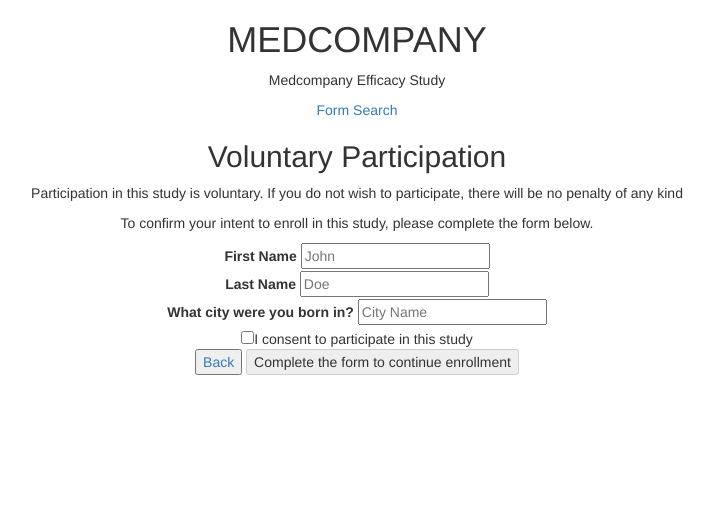
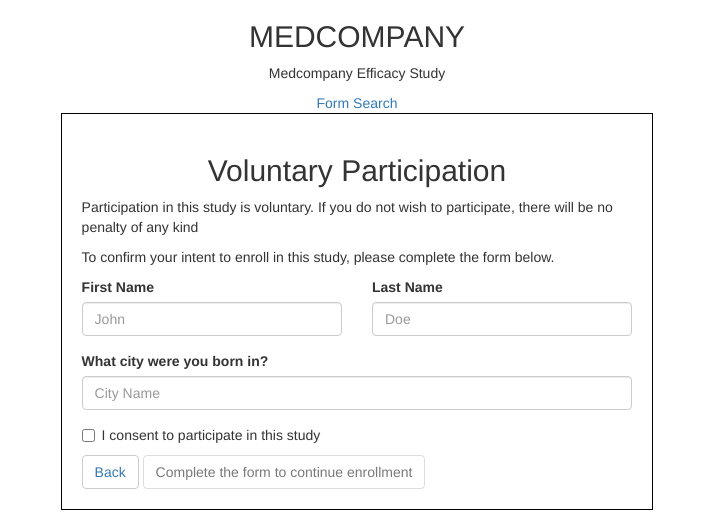
Before and after one commit to chenyu-ed-lee/takeHomeTest, a website: page client/index.html at #/search in a window 1280 px wide. Shown: the whole page, without its empty margins (283-997 px from the left). Drawn offline with nearby package versions, Linux system fonts and the light colour scheme; some packages are replaced by stand-ins of ours.

Commit message:
styling in progress

```diff
--- a/client/index.html
+++ b/client/index.html
@@ -10,15 +10,19 @@
 	<script src="//ajax.googleapis.com/ajax/libs/angularjs/1.3.5/angular-route.min.js"></script>
 	<script src="main.js"></script>
 	<script type="text/javascript" src="./controllers/controller.js"></script>
+	<link rel="stylesheet" type="text/css" href="./stylesheets/custom.css">
 </head>
 <body>
-	<div class="container text-center">
-		<h1>MEDCOMPANY</h1>
-		<p>Medcompany Efficacy Study</p>
-		<a href="/">Form</a>
-		<a href="#/search">Search</a>
-		<div ng-view=""></div>
+	<div class="container">
+		<div class="text-center">
+			<h2>MEDCOMPANY</h2>
+			<p>Medcompany Efficacy Study</p>
+			<a href="/">Form</a>
+			<a href="#/search">Search</a>
+		</div>
+		<div id="box">
+			<div ng-view=""></div>
+		</div>
 	</div>
-
 </body>
 </html>
--- a/client/partials/form.html
+++ b/client/partials/form.html
@@ -1,5 +1,5 @@
 <div ng-controller="appController">
-	<h2>Voluntary Participation</h2>
+	<h2 class="text-center">Voluntary Participation</h2>
 	<p>
 		Participation in this study is voluntary. If you do not wish to participate, there will be no penalty of any kind
 	</p>
@@ -7,20 +7,28 @@
 		To confirm your intent to enroll in this study, please complete the form below.
 	</p>
 	<form name="form">
-		<label>First Name</label>
-		<input type="text" placeholder="John" name="firstName" ng-model="newEntry.firstName" required /><br>
+		<div class="row">
+			<div class="form-group col-md-6">
+				<label>First Name</label>
+				<input type="text" class="form-control" placeholder="John" name="firstName" ng-model="newEntry.firstName" required />
+			</div>
+			<div class="form-group col-md-6">
+				<label>Last Name</label>
+				<input type="text" class="form-control" placeholder="Doe" name="lastName" ng-model="newEntry.lastName" required />
+			</div>
+		</div>
+		<div class="form-group">
+			<label>What city were you born in?</label>
+			<input type="text" class="form-control" placeholder="City Name" name="city" ng-model="newEntry.city" required />
+		</div>
+		<div class="checkbox">
+			<label>
+				<input type="checkbox" required />I consent to participate in this study
+			</label>
+		</div>
+		<button class="btn btn-default"><a href="#">Back</a></button>
 
-		<label>Last Name</label>
-		<input type="text" placeholder="Doe" name="lastName" ng-model="newEntry.lastName" required /><br>
-
-		<label>What city were you born in?</label>
-		<input type="text" placeholder="City Name" name="city" ng-model="newEntry.city" required /><br>
-
-		<input type="checkbox" required>I consent to participate in this study</input><br>
-
-		<button><a href="#">Back</a></button>
-
-		<input type="submit" value="Complete the form to continue enrollment" ng-click="addNew()" ng-disabled="form.$invalid" />
+		<input type="submit" class="btn btn-default"value="Complete the form to continue enrollment" ng-click="addNew()" ng-disabled="form.$invalid" />
 	</form>
 
 </div>
--- a/client/stylesheets/custom.css
+++ b/client/stylesheets/custom.css
@@ -0,0 +1,7 @@
+#box {
+	border: 1px black solid;
+	padding: 20px;
+	width: 52%;
+	margin: 0px auto;
+
+}
```
Also changed, not shown: client/partials/search.html (+2 -4 lines).
